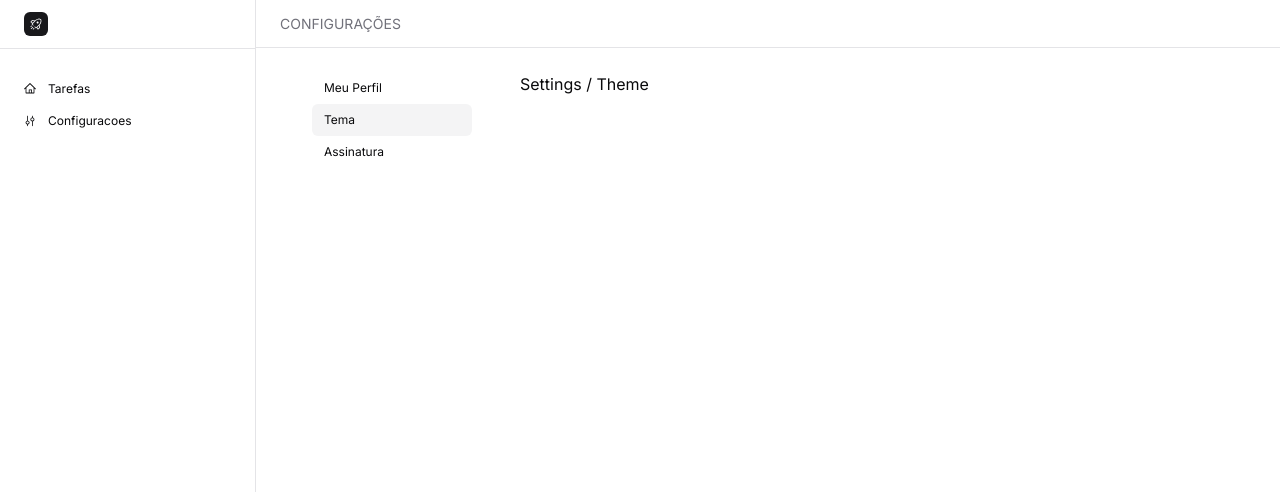
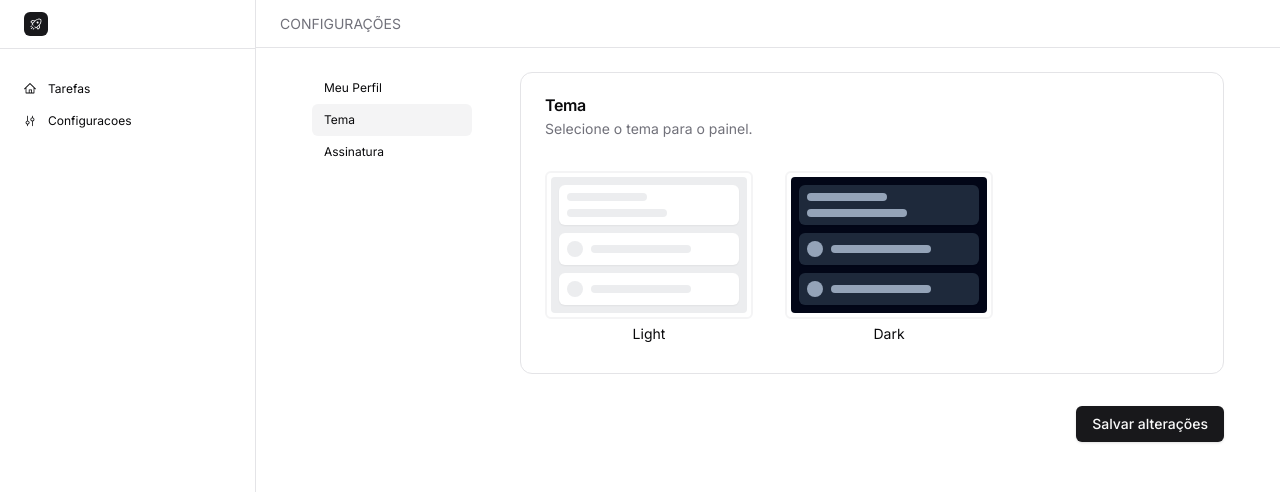
Before and after one commit to Mateusbrbza/micro-saas, a Next.js app: page /app/settings/theme in a window 1280 px wide. Shown: the top 492 px of the page. Built offline with nearby package versions, Linux system fonts and the light colour scheme; no server answers.

Commit message:
feat: finished application basic layout / chore: implemnt payment with stripe

```diff
--- /dev/null
+++ b/src/app/_components/theme-provider.tsx
@@ -0,0 +1,9 @@
+"use client";
+
+import * as React from "react";
+import { ThemeProvider as NextThemesProvider } from "next-themes";
+import { type ThemeProviderProps } from "next-themes/dist/types";
+
+export function ThemeProvider({ children, ...props }: ThemeProviderProps) {
+  return <NextThemesProvider {...props}>{children}</NextThemesProvider>;
+}
--- a/src/app/app/settings/(main)/_components/form.tsx
+++ b/src/app/app/settings/(main)/_components/form.tsx
@@ -104,7 +104,7 @@
         </Card>
 
         <SheetFooter className="mt-auto">
-          <Button type="submit">
+          <Button type="submit" disabled={form.formState.isSubmitting}>
             {form.formState.isSubmitting && "Salvando..."}
             {!form.formState.isSubmitting && "Salvar Alterações"}
           </Button>
--- a/src/app/app/settings/billing/page.tsx
+++ b/src/app/app/settings/billing/page.tsx
@@ -1,3 +1,41 @@
+import {
+  Card,
+  CardContent,
+  CardDescription,
+  CardFooter,
+  CardHeader,
+  CardTitle,
+} from "@/components/ui/card";
+import { Button } from "@/components/ui/button";
+import { Progress } from "@/components/ui/progress";
+
 export default function Page() {
-  return <h1>Settings / Billing</h1>;
+  return (
+    <Card>
+      <CardHeader className="border-b border-border">
+        <CardTitle>Uso de plano</CardTitle>
+        <CardDescription>
+          Atualmente você está utilizando o [current_plan]. Data de uso do
+          plano: [next_due_date].
+        </CardDescription>
+      </CardHeader>
+
+      <CardContent className="pt-6">
+        <div className="space-y-2">
+          <header className="flex items-center justify-between">
+            <span className="text-muted-foreground text-sm">1/5</span>
+            <span className="text-muted-foreground text-sm">20%</span>
+          </header>
+          <main>
+            <Progress value={20} />
+          </main>
+        </div>
+      </CardContent>
+
+      <CardFooter className="flex items-center justify-between border-t border-border pt-6">
+        <span>Para um maior limite de plano, assine o PRO</span>
+        <Button>Atualizar para o PRO</Button>
+      </CardFooter>
+    </Card>
+  );
 }
--- /dev/null
+++ b/src/app/app/settings/theme/_components/form.tsx
@@ -0,0 +1,137 @@
+"use client";
+
+import { z } from "zod";
+import { useTheme } from "next-themes";
+import { useForm } from "react-hook-form";
+import { zodResolver } from "@hookform/resolvers/zod";
+
+import { themeFormSchema } from "./schemas";
+
+import {
+  Form,
+  FormControl,
+  FormField,
+  FormItem,
+  FormLabel,
+  FormMessage,
+} from "@/components/ui/form";
+import {
+  Card,
+  CardContent,
+  CardDescription,
+  CardHeader,
+  CardTitle,
+} from "@/components/ui/card";
+import { Button } from "@/components/ui/button";
+import { toast } from "@/components/ui/use-toast";
+import { SheetFooter } from "@/components/ui/sheet";
+import { RadioGroup, RadioGroupItem } from "@/components/ui/radio-group";
+
+export function ThemeForm() {
+  const theme = useTheme();
+
+  const form = useForm<z.infer<typeof themeFormSchema>>({
+    resolver: zodResolver(themeFormSchema),
+    defaultValues: {
+      theme: theme.theme ?? "light",
+    },
+  });
+
+  const onSubmit = form.handleSubmit(async (data) => {
+    theme.setTheme(data.theme as "light" | "dark");
+
+    toast({
+      title: "Successo",
+      description: "Seu perfil foi atualizado com sucesso.",
+    });
+  });
+
+  return (
+    <Form {...form}>
+      <form onSubmit={onSubmit} className="space-y-8">
+        <Card>
+          <CardHeader>
+            <CardTitle>Tema</CardTitle>
+            <CardDescription>Selecione o tema para o painel.</CardDescription>
+          </CardHeader>
+          <CardContent>
+            <FormField
+              control={form.control}
+              name="theme"
+              render={({ field }) => (
+                <FormItem className="space-y-1">
+                  <FormMessage />
+                  <RadioGroup
+                    onValueChange={field.onChange}
+                    defaultValue={field.value}
+                    className="grid max-w-md grid-cols-2 gap-8 pt-2"
+                  >
+                    <FormItem>
+                      <FormLabel className="[&:has([data-state=checked])>div]:border-primary">
+                        <FormControl>
+                          <RadioGroupItem value="light" className="sr-only" />
+                        </FormControl>
+                        <div className="items-center rounded-md border-2 border-muted p-1 hover:border-accent">
+                          <div className="space-y-2 rounded-sm bg-[#ecedef] p-2">
+                            <div className="space-y-2 rounded-md bg-white p-2 shadow-sm">
+                              <div className="h-2 w-[80px] rounded-lg bg-[#ecedef]" />
+                              <div className="h-2 w-[100px] rounded-lg bg-[#ecedef]" />
+                            </div>
+                            <div className="flex items-center space-x-2 rounded-md bg-white p-2 shadow-sm">
+                              <div className="h-4 w-4 rounded-full bg-[#ecedef]" />
+                              <div className="h-2 w-[100px] rounded-lg bg-[#ecedef]" />
+                            </div>
+                            <div className="flex items-center space-x-2 rounded-md bg-white p-2 shadow-sm">
+                              <div className="h-4 w-4 rounded-full bg-[#ecedef]" />
+                              <div className="h-2 w-[100px] rounded-lg bg-[#ecedef]" />
+                            </div>
+                          </div>
+                        </div>
+                        <span className="block w-full p-2 text-center font-normal">
+                          Light
+                        </span>
+                      </FormLabel>
+                    </FormItem>
+                    <FormItem>
+                      <FormLabel className="[&:has([data-state=checked])>div]:border-primary">
+                        <FormControl>
+                          <RadioGroupItem value="dark" className="sr-only" />
+                        </FormControl>
+                        <div className="items-center rounded-md border-2 border-muted bg-popover p-1 hover:bg-accent hover:text-accent-foreground">
+                          <div className="space-y-2 rounded-sm bg-slate-950 p-2">
+                            <div className="space-y-2 rounded-md bg-slate-800 p-2 shadow-sm">
+                              <div className="h-2 w-[80px] rounded-lg bg-slate-400" />
+                              <div className="h-2 w-[100px] rounded-lg bg-slate-400" />
+                            </div>
+                            <div className="flex items-center space-x-2 rounded-md bg-slate-800 p-2 shadow-sm">
+                              <div className="h-4 w-4 rounded-full bg-slate-400" />
+                              <div className="h-2 w-[100px] rounded-lg bg-slate-400" />
+                            </div>
+                            <div className="flex items-center space-x-2 rounded-md bg-slate-800 p-2 shadow-sm">
+                              <div className="h-4 w-4 rounded-full bg-slate-400" />
+                              <div className="h-2 w-[100px] rounded-lg bg-slate-400" />
+                            </div>
+                          </div>
+                        </div>
+                        <span className="block w-full p-2 text-center font-normal">
+                          Dark
+                        </span>
+                      </FormLabel>
+                    </FormItem>
+                  </RadioGroup>
+                </FormItem>
+              )}
+            />
+          </CardContent>
+        </Card>
+
+        <SheetFooter className="mt-auto">
+          <Button disabled={form.formState.isLoading} type="submit">
+            {form.formState.isSubmitting && "Salvando..."}
+            {!form.formState.isSubmitting && "Salvar alterações"}
+          </Button>
+        </SheetFooter>
+      </form>
+    </Form>
+  );
+}
--- /dev/null
+++ b/src/app/app/settings/theme/_components/schemas.tsx
@@ -0,0 +1,5 @@
+import { z } from "zod";
+
+export const themeFormSchema = z.object({
+  theme: z.string(),
+});
--- a/src/app/app/settings/theme/page.tsx
+++ b/src/app/app/settings/theme/page.tsx
@@ -1,3 +1,5 @@
+import { ThemeForm } from "./_components/form";
+
 export default function Page() {
-  return <h1>Settings / Theme</h1>;
+  return <ThemeForm />;
 }
--- a/src/app/layout.tsx
+++ b/src/app/layout.tsx
@@ -2,6 +2,7 @@
 import { Inter } from "next/font/google";
 import "./globals.css";
 import { Toaster } from "@/components/ui/toaster";
+import { ThemeProvider } from "./_components/theme-provider";
 
 const inter = Inter({ subsets: ["latin"] });
 
@@ -18,7 +19,14 @@
   return (
     <html lang="en">
       <body className={inter.className}>
-        {children}
+        <ThemeProvider
+          attribute="class"
+          defaultTheme="system"
+          enableSystem
+          disableTransitionOnChange
+        >
+          {children}
+        </ThemeProvider>
         <Toaster />
       </body>
     </html>
```
